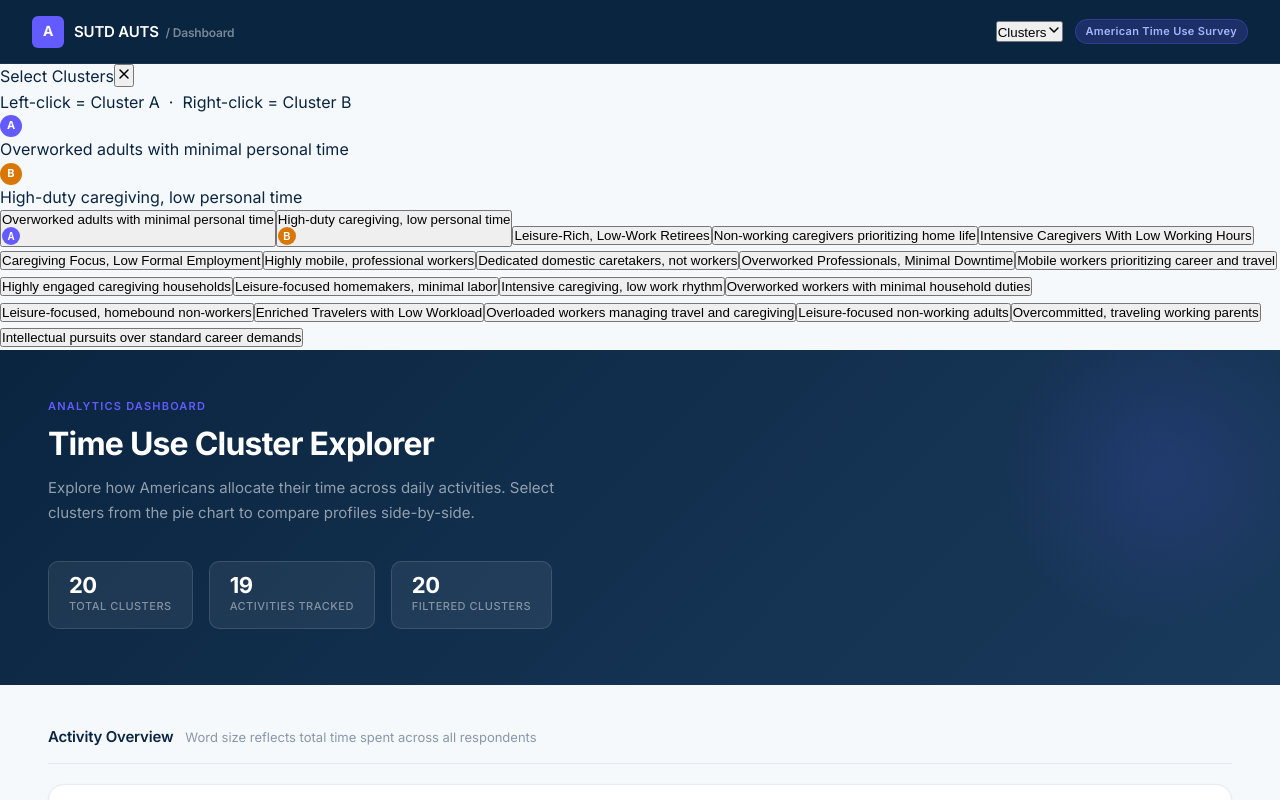
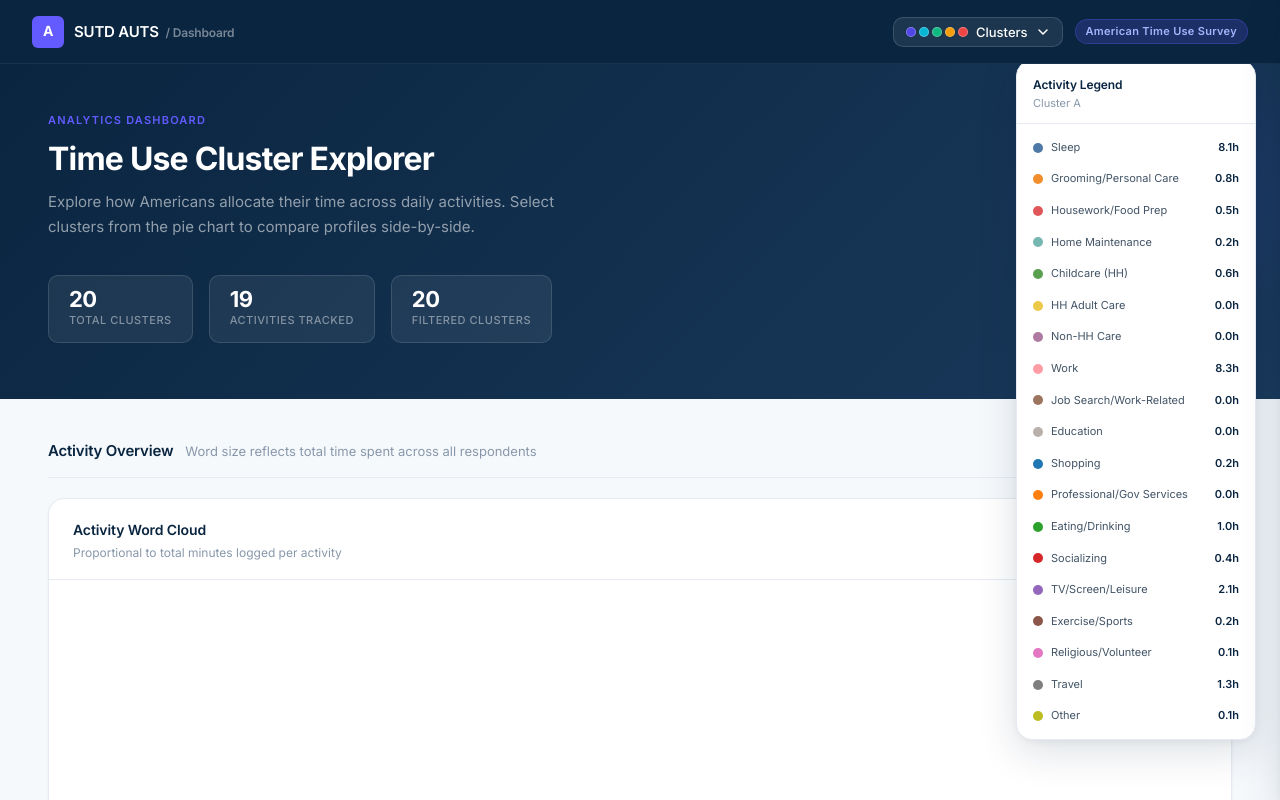
Before and after one commit to huythanh1324/sutd-auts, a React (Vite) app in the folder visualize/: page / in a window 1280 px wide. Shown: the top 800 px of the page. Built offline with nearby package versions, Linux system fonts and the light colour scheme; some icons are missing; a web font is replaced by a local one.

Commit message:
feat: drawer + sticky legend panel CSS — full styles

```diff
--- a/visualize/src/index.css
+++ b/visualize/src/index.css
@@ -6,37 +6,28 @@
   --color-surface:     #ffffff;
   --color-border:      #e6ebf1;
   --color-border-dark: #c9d3df;
-
   --color-navy:        #0a2540;
   --color-navy-mid:    #1a3a5c;
   --color-blue:        #635bff;
   --color-blue-hover:  #4f46e5;
   --color-blue-light:  #eef2ff;
-
   --color-text-primary:   #0a2540;
   --color-text-secondary: #425466;
   --color-text-muted:     #8898aa;
-
   --radius-sm:  6px;
   --radius-md:  10px;
   --radius-lg:  16px;
-
   --shadow-sm:  0 1px 3px rgba(10,37,64,.06), 0 1px 2px rgba(10,37,64,.04);
   --shadow-md:  0 4px 16px rgba(10,37,64,.10), 0 1px 4px rgba(10,37,64,.06);
   --shadow-lg:  0 12px 40px rgba(10,37,64,.14), 0 2px 8px rgba(10,37,64,.06);
-
   --nav-height: 64px;
+  --drawer-width: 300px;
+  --legend-panel-width: 240px;
 }
 
-/* ─── Reset & Base ──────────────────────────────────────────────────────────── */
+/* ─── Reset & Base ───────────────────────────────────────────────────────────── */
 *, *::before, *::after { box-sizing: border-box; margin: 0; padding: 0; }
-
-html {
-  font-size: 16px;
-  -webkit-font-smoothing: antialiased;
-  -moz-osx-font-smoothing: grayscale;
-}
-
+html { font-size: 16px; -webkit-font-smoothing: antialiased; -moz-osx-font-smoothing: grayscale; }
 body {
   font-family: 'Inter', -apple-system, BlinkMacSystemFont, 'Segoe UI', sans-serif;
   background: var(--color-bg);
@@ -45,22 +36,18 @@ body {
   min-height: 100vh;
 }
 
-/* ─── Top Navigation ────────────────────────────────────────────────────────── */
+/* ─── Top Navigation ─────────────────────────────────────────────────────────── */
 .nav {
-  position: fixed;
-  top: 0; left: 0; right: 0;
+  position: fixed; top: 0; left: 0; right: 0;
   height: var(--nav-height);
   background: var(--color-navy);
-  display: flex;
-  align-items: center;
-  padding: 0 32px;
-  z-index: 100;
+  display: flex; align-items: center; padding: 0 32px;
+  z-index: 300;
   border-bottom: 1px solid rgba(255,255,255,0.06);
 }
 .nav__brand { display: flex; align-items: center; gap: 10px; text-decoration: none; }
 .nav__logo {
-  width: 32px; height: 32px;
-  background: var(--color-blue);
+  width: 32px; height: 32px; background: var(--color-blue);
   border-radius: var(--radius-sm);
   display: flex; align-items: center; justify-content: center;
   font-size: 14px; font-weight: 700; color: #fff; letter-spacing: -0.5px;
@@ -74,13 +61,151 @@ body {
   border-radius: 20px; border: 1px solid rgba(99,91,255,0.3); letter-spacing: 0.3px;
 }
 
-/* ─── Page Shell ────────────────────────────────────────────────────────────── */
+/* ─── Drawer Trigger Button ──────────────────────────────────────────────────── */
+.drawer-trigger {
+  display: flex; align-items: center; gap: 8px;
+  background: rgba(255,255,255,0.08);
+  border: 1px solid rgba(255,255,255,0.14);
+  border-radius: var(--radius-md);
+  padding: 6px 12px;
+  color: #fff; font-size: 13px; font-weight: 500; font-family: inherit;
+  cursor: pointer;
+  transition: background 0.15s ease, border-color 0.15s ease;
+}
+.drawer-trigger:hover {
+  background: rgba(255,255,255,0.14);
+  border-color: rgba(255,255,255,0.24);
+}
+.drawer-trigger__swatches { display: flex; gap: 3px; align-items: center; }
+.drawer-trigger__dot {
+  display: inline-block; width: 10px; height: 10px; border-radius: 50%;
+  border: 1.5px solid rgba(255,255,255,0.3);
+}
+.drawer-trigger__label { font-size: 13px; font-weight: 500; }
+
+/* ─── Drawer Backdrop ────────────────────────────────────────────────────────── */
+.drawer-backdrop {
+  position: fixed; inset: 0;
+  background: rgba(10,37,64,0.45);
+  backdrop-filter: blur(2px);
+  z-index: 400;
+  animation: fadeInFast 0.2s ease both;
+}
+
+/* ─── Drawer Panel ───────────────────────────────────────────────────────────── */
+.drawer {
+  position: fixed; top: 0; right: 0; bottom: 0;
+  width: var(--drawer-width);
+  background: var(--color-navy);
+  border-left: 1px solid rgba(255,255,255,0.1);
+  box-shadow: var(--shadow-lg);
+  z-index: 500;
+  display: flex; flex-direction: column;
+  transform: translateX(100%);
+  transition: transform 0.28s cubic-bezier(0.4,0,0.2,1);
+  overflow: hidden;
+}
+.drawer--open { transform: translateX(0); }
+
+.drawer__header {
+  display: flex; align-items: center; justify-content: space-between;
+  padding: 20px 20px 12px;
+  border-bottom: 1px solid rgba(255,255,255,0.1);
+  flex-shrink: 0;
+}
+.drawer__title {
+  font-size: 14px; font-weight: 600; color: #fff;
+}
+.drawer__close {
+  width: 28px; height: 28px; border-radius: 50%;
+  background: rgba(255,255,255,0.08);
+  border: 1px solid rgba(255,255,255,0.12);
+  display: flex; align-items: center; justify-content: center;
+  color: rgba(255,255,255,0.6); cursor: pointer;
+  transition: background 0.15s;
+}
+.drawer__close:hover { background: rgba(255,255,255,0.16); color: #fff; }
+
+.drawer__hint {
+  font-size: 11px; color: rgba(255,255,255,0.35);
+  padding: 10px 20px 0;
+  flex-shrink: 0;
+}
+
+.drawer__selected {
+  display: flex; flex-direction: column; gap: 8px;
+  padding: 14px 20px;
+  flex-shrink: 0;
+}
+.drawer__selected-row {
+  display: flex; align-items: center; gap: 10px;
+}
+.drawer__selected-name {
+  font-size: 13px; font-weight: 500; color: #fff;
+  white-space: nowrap; overflow: hidden; text-overflow: ellipsis;
+}
+
+.drawer__divider { height: 1px; background: rgba(255,255,255,0.1); flex-shrink: 0; }
+
+.drawer__list {
+  flex: 1; overflow-y: auto; padding: 10px 12px;
+  display: flex; flex-direction: column; gap: 2px;
+}
+.drawer__list::-webkit-scrollbar { width: 4px; }
+.drawer__list::-webkit-scrollbar-track { background: transparent; }
+.drawer__list::-webkit-scrollbar-thumb { background: rgba(255,255,255,0.15); border-radius: 4px; }
+
+.drawer__item {
+  display: flex; align-items: center; gap: 10px;
+  padding: 10px 12px;
+  border-radius: var(--radius-md);
+  background: transparent;
+  border: 1px solid transparent;
+  color: rgba(255,255,255,0.75);
+  font-size: 13px; font-weight: 500; font-family: inherit;
+  cursor: pointer; text-align: left;
+  transition: background 0.15s, border-color 0.15s, color 0.15s;
+}
+.drawer__item:hover {
+  background: rgba(255,255,255,0.07);
+  color: #fff;
+}
+.drawer__item--a {
+  background: rgba(99,91,255,0.12);
+  border-color: rgba(99,91,255,0.35);
+  color: #fff;
+}
+.drawer__item--b {
+  background: rgba(217,119,6,0.12);
+  border-color: rgba(217,119,6,0.35);
+  color: #fff;
+}
+.drawer__item--a.drawer__item--b {
+  background: rgba(99,91,255,0.10);
+  border-color: rgba(99,91,255,0.3);
+}
+.drawer__item-swatch {
+  width: 14px; height: 14px; border-radius: 50%; flex-shrink: 0;
+  border: 1.5px solid rgba(255,255,255,0.2);
+}
+.drawer__item-name { flex: 1; }
+.drawer__item-badges { display: flex; gap: 4px; flex-shrink: 0; }
+
+/* ─── Cluster role badges ────────────────────────────────────────────────────── */
+.cluster-slider__role {
+  width: 22px; height: 22px; border-radius: 50%;
+  display: flex; align-items: center; justify-content: center;
+  font-size: 11px; font-weight: 700; flex-shrink: 0;
+}
+.cluster-slider__role--a { background: var(--color-blue); color: #fff; }
+.cluster-slider__role--b { background: #d97706; color: #fff; }
+
+/* ─── Page Shell ─────────────────────────────────────────────────────────────── */
 .page { padding-top: var(--nav-height); min-height: 100vh; }
 
 .page__hero {
   background: linear-gradient(135deg, var(--color-navy) 0%, var(--color-navy-mid) 100%);
-  padding: 48px 48px 56px;
-  position: relative; overflow: hidden;
+  padding: 48px 48px 56px; position: relative; overflow: hidden;
 }
 .page__hero::before {
   content: ''; position: absolute; top: -40px; right: -40px;
@@ -99,25 +224,20 @@ body {
 .page__hero-desc {
   font-size: 15px; color: rgba(255,255,255,0.55); max-width: 560px; line-height: 1.65;
 }
-.page__body {
-  padding: 40px 48px 80px;
-  max-width: 1440px;
-  margin: 0 auto;
-}
+.page__body { padding: 40px 48px 80px; max-width: 1440px; margin: 0 auto; }
 
-/* ─── Stats Strip ───────────────────────────────────────────────────────────── */
+/* ─── Stats Strip ────────────────────────────────────────────────────────────── */
 .stats-strip { display: flex; gap: 16px; margin-top: 36px; flex-wrap: wrap; }
 .stat-pill {
   background: rgba(255,255,255,0.07);
   border: 1px solid rgba(255,255,255,0.12);
   border-radius: var(--radius-md);
-  padding: 12px 20px;
-  display: flex; flex-direction: column; gap: 2px;
+  padding: 12px 20px; display: flex; flex-direction: column; gap: 2px;
 }
 .stat-pill__value  { font-size: 22px; font-weight: 700; color: #fff; letter-spacing: -0.5px; line-height: 1; }
 .stat-pill__label  { font-size: 11px; color: rgba(255,255,255,0.45); font-weight: 500; text-transform: uppercase; letter-spacing: 0.5px; }
 
-/* ─── Section ───────────────────────────────────────────────────────────────── */
+/* ─── Section ────────────────────────────────────────────────────────────────── */
 .section { margin-bottom: 48px; }
 .section__header {
   display: flex; align-items: baseline; gap: 12px;
@@ -127,13 +247,12 @@ body {
 .section__title  { font-size: 15px; font-weight: 600; color: var(--color-text-primary); letter-spacing: -0.2px; }
 .section__desc   { font-size: 13px; color: var(--color-text-muted); }
 
-/* ─── Cards ─────────────────────────────────────────────────────────────────── */
+/* ─── Cards ──────────────────────────────────────────────────────────────────── */
 .card {
   background: var(--color-surface);
   border: 1px solid var(--color-border);
   border-radius: var(--radius-lg);
-  box-shadow: var(--shadow-sm);
-  overflow: hidden;
+  box-shadow: var(--shadow-sm); overflow: hidden;
   transition: box-shadow 0.2s ease, border-color 0.2s ease;
 }
 .card:hover { box-shadow: var(--shadow-md); border-color: var(--color-border-dark); }
@@ -146,38 +265,23 @@ body {
 .card__subtitle { font-size: 12px; color: var(--color-text-muted); margin-top: 2px; }
 .card__body     { padding: 24px; display: flex; align-items: center; justify-content: center; }
 
-/* ─── Cluster Explorer (pie + filter in one card) ───────────────────────────── */
-.cluster-explorer {
-  display: flex;
-  flex-direction: column;
-  gap: 0;
-}
-.cluster-explorer__chart {
-  padding: 24px;
-  display: flex;
-  align-items: center;
-  justify-content: center;
-}
+/* ─── Cluster Explorer (pie + filter in one card) ─────────────────────────── */
+.cluster-explorer { display: flex; flex-direction: column; gap: 0; }
+.cluster-explorer__chart { padding: 24px; display: flex; align-items: center; justify-content: center; }
 
-/* ─── Filter Bar ────────────────────────────────────────────────────────────── */
+/* ─── Filter Bar ─────────────────────────────────────────────────────────────── */
 .filter-bar {
   display: flex; align-items: center; gap: 10px; flex-wrap: wrap;
   background: var(--color-surface);
   border: 1px solid var(--color-border);
   border-radius: var(--radius-lg);
   padding: 16px 20px;
-  box-shadow: var(--shadow-sm);
-  margin-bottom: 32px;
+  box-shadow: var(--shadow-sm); margin-bottom: 32px;
 }
-/* Inline variant (inside card — no outer border/shadow/margin) */
 .filter-bar--inline {
-  border: none;
-  border-bottom: 1px solid var(--color-border);
-  border-radius: 0;
-  box-shadow: none;
-  margin-bottom: 0;
-  background: var(--color-bg);
-  padding: 14px 24px;
+  border: none; border-bottom: 1px solid var(--color-border);
+  border-radius: 0; box-shadow: none; margin-bottom: 0;
+  background: var(--color-bg); padding: 14px 24px;
 }
 .filter-bar__label {
   font-size: 12px; font-weight: 600; color: var(--color-text-muted);
@@ -188,12 +292,9 @@ body {
   appearance: none; -webkit-appearance: none;
   height: 36px; padding: 0 14px;
   font-size: 13px; font-family: inherit; font-weight: 500;
-  color: var(--color-text-primary);
-  background: var(--color-surface);
-  border: 1px solid var(--color-border);
-  border-radius: var(--radius-md);
-  outline: none; cursor: pointer;
-  transition: border-color 0.15s, box-shadow 0.15s;
+  color: var(--color-text-primary); background: var(--color-surface);
+  border: 1px solid var(--color-border); border-radius: var(--radius-md);
+  outline: none; cursor: pointer; transition: border-color 0.15s, box-shadow 0.15s;
 }
 .filter-bar__select {
   padding-right: 32px;
@@ -203,14 +304,12 @@ body {
 .filter-bar__select:focus,
 .filter-bar__input:focus {
   border-color: var(--color-blue);
-  box-shadow: 0 0 0 3px rgba(99,91,255,0.12);
-  background: #fff;
+  box-shadow: 0 0 0 3px rgba(99,91,255,0.12); background: #fff;
 }
 .filter-bar__input { width: 100px; }
 .filter-bar__divider { width: 1px; height: 24px; background: var(--color-border); flex-shrink: 0; }
 .filter-bar__result {
-  display: flex; align-items: center; gap: 6px;
-  margin-left: auto;
+  display: flex; align-items: center; gap: 6px; margin-left: auto;
   font-size: 13px; color: var(--color-text-secondary); font-weight: 500; white-space: nowrap;
 }
 .filter-bar__result-count {
@@ -220,18 +319,87 @@ body {
   font-size: 12px; font-weight: 700; border-radius: 20px;
 }
 
-/* ─── Tag / Badge ───────────────────────────────────────────────────────────── */
+/* ─── Tag / Badge ────────────────────────────────────────────────────────────── */
 .tag { display: inline-flex; align-items: center; padding: 2px 8px; border-radius: 20px; font-size: 11px; font-weight: 600; letter-spacing: 0.2px; }
 .tag--blue   { background: var(--color-blue-light); color: var(--color-blue); }
 .tag--green  { background: #ecfdf5; color: #059669; }
 .tag--yellow { background: #fefce8; color: #d97706; }
 
-/* ─── Grid Layouts ──────────────────────────────────────────────────────────── */
+/* ─── Grid Layouts ───────────────────────────────────────────────────────────── */
 .grid-2    { display: grid; grid-template-columns: 1fr 1fr; gap: 20px; }
 .grid-3    { display: grid; grid-template-columns: 1fr 1fr 1fr; gap: 20px; }
 .grid-auto { display: grid; grid-template-columns: repeat(auto-fit, minmax(400px, 1fr)); gap: 20px; }
 
-/* ─── Utilities ─────────────────────────────────────────────────────────────── */
+/* ─── Pie slice selection ────────────────────────────────────────────────────── */
+.pie-slice--selected-a  { stroke: #635bff !important; stroke-width: 3 !important; }
+.pie-slice--selected-b  { stroke: #f59e0b !important; stroke-width: 3 !important; }
+.pie-slice--selected-both { stroke: #635bff !important; stroke-width: 3 !important; filter: drop-shadow(0 0 0 3px #f59e0b); }
+
+/* ─── Sticky Legend Panel (right side, radial section) ───────────────────── */
+.legend-panel {
+  position: fixed;
+  top: 50%;
+  right: 24px;
+  transform: translateY(-50%) translateX(calc(var(--legend-panel-width) + 40px));
+  width: var(--legend-panel-width);
+  max-height: calc(100vh - 120px);
+  background: var(--color-surface);
+  border: 1px solid var(--color-border);
+  border-radius: var(--radius-lg);
+  box-shadow: var(--shadow-lg);
+  z-index: 200;
+  display: flex; flex-direction: column;
+  overflow: hidden;
+  transition: transform 0.35s cubic-bezier(0.4, 0, 0.2, 1), opacity 0.35s ease;
+  opacity: 0;
+  pointer-events: none;
+}
+.legend-panel--visible {
+  transform: translateY(-50%) translateX(0);
+  opacity: 1;
+  pointer-events: auto;
+}
+.legend-panel__header {
+  padding: 14px 16px 10px;
+  border-bottom: 1px solid var(--color-border);
+  flex-shrink: 0;
+}
+.legend-panel__title {
+  font-size: 12px; font-weight: 600;
+  color: var(--color-text-primary); letter-spacing: -0.1px;
+  display: block;
+}
+.legend-panel__sub {
+  font-size: 11px; color: var(--color-text-muted);
+  display: block; margin-top: 1px;
+}
+.legend-panel__list {
+  flex: 1; overflow-y: auto; padding: 10px 12px;
+  display: flex; flex-direction: column; gap: 4px;
+}
+.legend-panel__list::-webkit-scrollbar { width: 3px; }
+.legend-panel__list::-webkit-scrollbar-track { background: transparent; }
+.legend-panel__list::-webkit-scrollbar-thumb { background: var(--color-border-dark); border-radius: 4px; }
+.legend-panel__item {
+  display: flex; align-items: center; gap: 8px;
+  padding: 5px 4px;
+  border-radius: var(--radius-sm);
+  transition: background 0.12s;
+}
+.legend-panel__item:hover { background: var(--color-bg); }
+.legend-panel__dot {
+  width: 10px; height: 10px; border-radius: 50%; flex-shrink: 0;
+}
+.legend-panel__label {
+  flex: 1; font-size: 11px; color: var(--color-text-secondary);
+  white-space: nowrap; overflow: hidden; text-overflow: ellipsis;
+}
+.legend-panel__value {
+  font-size: 11px; font-weight: 600; color: var(--color-text-primary);
+  flex-shrink: 0;
+}
+
+/* ─── Utilities ──────────────────────────────────────────────────────────────── */
 .flex           { display: flex; }
 .flex-col       { flex-direction: column; }
 .items-center   { align-items: center; }
@@ -242,124 +410,26 @@ body {
 .text-center { text-align: center; }
 .m-0 { margin: 0; } .p-0 { padding: 0; } .w-full { width: 100%; }
 
-/* ─── Animations ────────────────────────────────────────────────────────────── */
-@keyframes fadeIn {
-  from { opacity: 0; transform: translateY(8px); }
-  to   { opacity: 1; transform: translateY(0); }
-}
+/* ─── Animations ─────────────────────────────────────────────────────────────── */
+@keyframes fadeIn     { from { opacity: 0; transform: translateY(8px); } to { opacity: 1; transform: translateY(0); } }
+@keyframes fadeInFast { to { opacity: 1; } }
 .animate-fade-in { animation: fadeIn 0.4s ease both; }
 .bar { transition: width 300ms ease; }
 
-/* ─── Sticky Cluster Slider ─────────────────────────────────────────────────── */
-.cluster-slider {
-  position: fixed;
-  bottom: 24px;
-  left: 50%;
-  transform: translateX(-50%);
-  z-index: 200;
-  background: var(--color-navy);
-  border: 1px solid rgba(255,255,255,0.12);
-  border-radius: var(--radius-lg);
-  box-shadow: var(--shadow-lg);
-  padding: 14px 20px;
-  display: flex;
-  flex-direction: column;
-  gap: 8px;
-  min-width: 300px;
-  max-width: 420px;
-  backdrop-filter: blur(12px);
-}
-.cluster-slider__header {
-  display: flex; align-items: center; justify-content: space-between;
-}
-.cluster-slider__title {
-  font-size: 11px; font-weight: 600; text-transform: uppercase;
-  letter-spacing: 0.8px; color: rgba(255,255,255,0.45);
-}
-.cluster-slider__row {
-  display: flex; align-items: center; gap: 10px;
-}
-.cluster-slider__role {
-  width: 22px; height: 22px; border-radius: 50%;
-  display: flex; align-items: center; justify-content: center;
-  font-size: 11px; font-weight: 700; flex-shrink: 0;
-}
-.cluster-slider__role--a { background: var(--color-blue); color: #fff; }
-.cluster-slider__role--b { background: #d97706; color: #fff; }
-.cluster-slider__name {
-  font-size: 13px; font-weight: 500; color: #fff;
-  white-space: nowrap; overflow: hidden; text-overflow: ellipsis;
-}
-.cluster-slider__divider { height: 1px; background: rgba(255,255,255,0.1); }
-.cluster-slider__hint {
-  font-size: 11px; color: rgba(255,255,255,0.35); text-align: center;
-}
-.cluster-slider__swatches {
-  display: flex; flex-wrap: wrap; gap: 6px; justify-content: center;
-  padding-top: 4px;
-}
-
-/* ─── Cluster Swatch Buttons ────────────────────────────────────────────────── */
-.cluster-swatch {
-  width: 28px; height: 28px;
-  border-radius: 50%;
-  border: 2.5px solid transparent;
-  cursor: pointer;
-  transition: transform 0.15s ease, border-color 0.15s ease, box-shadow 0.15s ease;
-  outline: none;
-}
-.cluster-swatch:hover {
-  transform: scale(1.15);
-  box-shadow: 0 2px 8px rgba(0,0,0,0.3);
-}
-/* Primary selection — blue ring */
-.cluster-swatch--a {
-  border-color: var(--color-blue);
-  box-shadow: 0 0 0 2px rgba(99,91,255,0.5);
-  transform: scale(1.15);
-}
-/* Comparison selection — amber ring */
-.cluster-swatch--b {
-  border-color: #f59e0b;
-  box-shadow: 0 0 0 2px rgba(245,158,11,0.5);
-  transform: scale(1.1);
-}
-/* Both selected at once */
-.cluster-swatch--a.cluster-swatch--b {
-  border-color: var(--color-blue);
-  box-shadow: 0 0 0 2px rgba(99,91,255,0.5), inset 0 0 0 2px #f59e0b;
-}
-
-/* ─── Pie slice selection rings (SVG path via filter trick) ─────────────────── */
-.pie-slice--selected-a {
-  filter: drop-shadow(0 0 0 3px #635bff);
-  stroke: #635bff !important;
-  stroke-width: 3 !important;
-}
-.pie-slice--selected-b {
-  filter: drop-shadow(0 0 0 3px #f59e0b);
-  stroke: #f59e0b !important;
-  stroke-width: 3 !important;
-}
-.pie-slice--selected-both {
-  stroke: #635bff !important;
-  stroke-width: 3 !important;
-  filter: drop-shadow(0 0 0 3px #f59e0b);
-}
-
-/* ─── Responsive ────────────────────────────────────────────────────────────── */
+/* ─── Responsive ─────────────────────────────────────────────────────────────── */
 @media (max-width: 1024px) {
   .page__body { padding: 32px 24px 60px; }
   .page__hero { padding: 36px 24px 44px; }
   .grid-2     { grid-template-columns: 1fr; }
   .grid-3     { grid-template-columns: 1fr 1fr; }
+  .legend-panel { display: none; } /* hide on smaller screens */
 }
 @media (max-width: 640px) {
   .page__hero-title { font-size: 24px; }
-  .page__body       { padding: 24px 16px 80px; }
+  .page__body       { padding: 24px 16px 60px; }
   .grid-3           { grid-template-columns: 1fr; }
   .filter-bar       { flex-direction: column; align-items: stretch; }
   .filter-bar__result { margin-left: 0; }
   .stats-strip      { gap: 10px; }
-  .cluster-slider   { min-width: calc(100vw - 32px); bottom: 12px; }
+  .drawer           { width: 100%; }
 }
```
